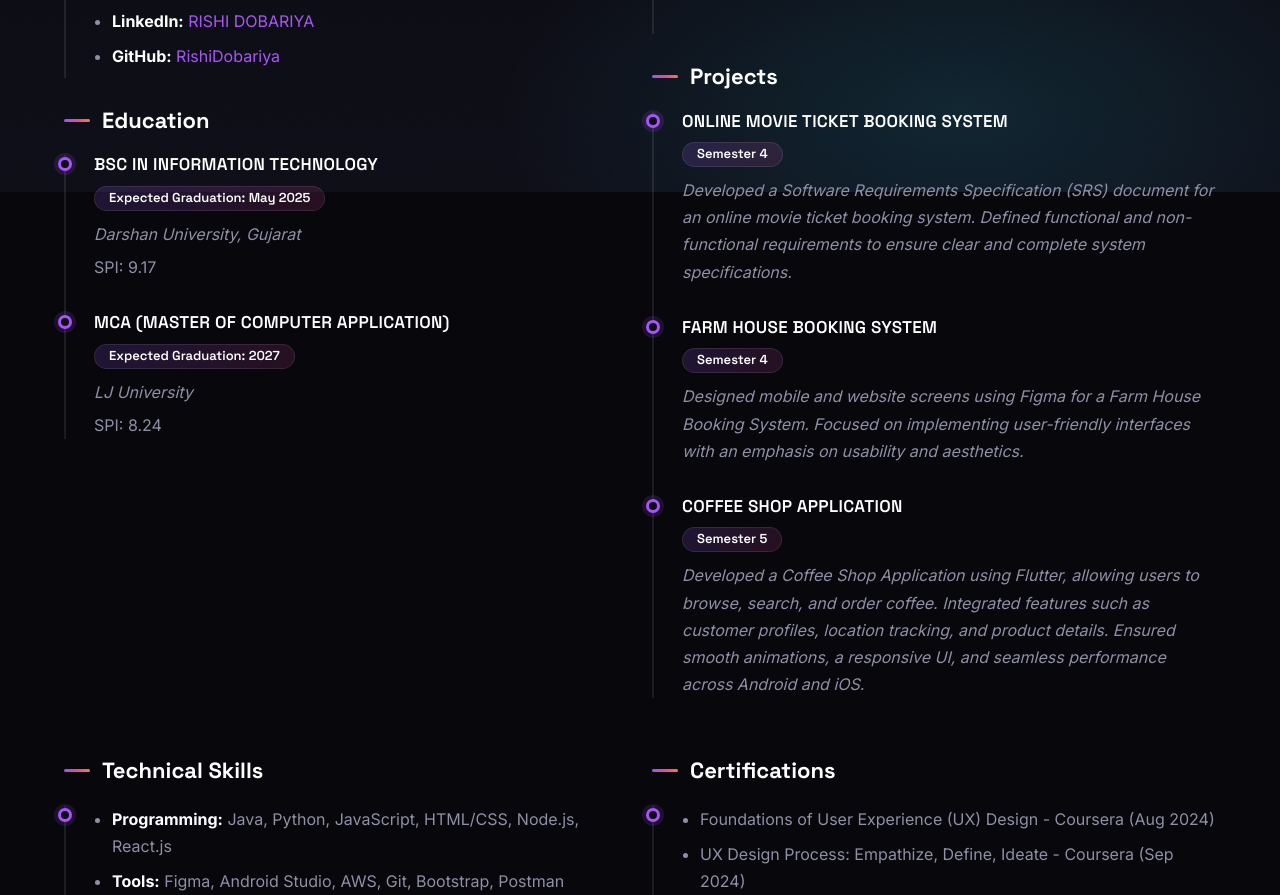
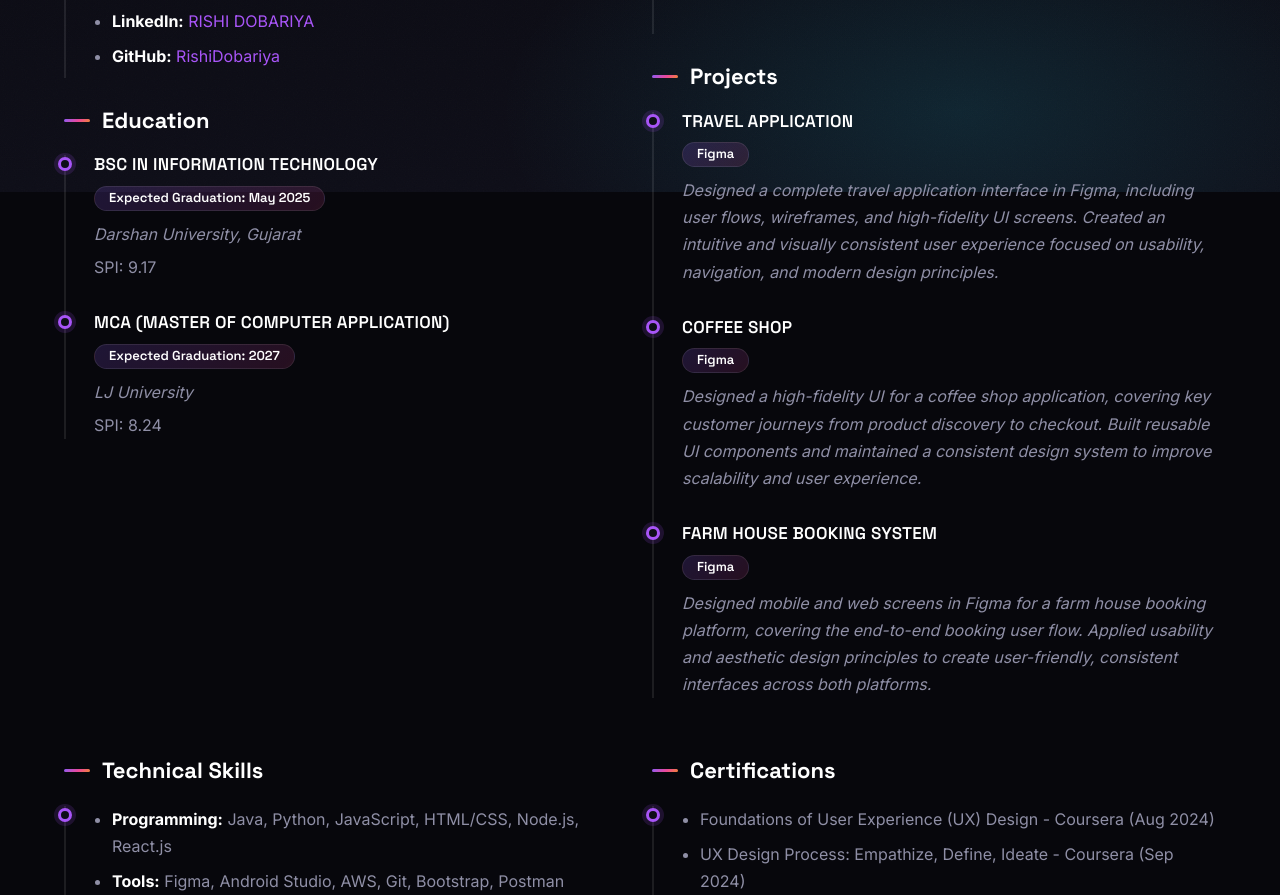
Before and after one commit to RishiDobariya/portfolio, a React (Vite) app: page /resume in a window 1280 px wide. Shown: the part 608-1503 px from the top of the page. Built offline with nearby package versions, Linux system fonts and the light colour scheme.

Commit message:
Update resume projects from Rishi resume PDF

```diff
--- a/src/pages/Resume.jsx
+++ b/src/pages/Resume.jsx
@@ -17,6 +17,24 @@ export default function Resume() {
     company: 'Triovex Solutions',
     text: 'Designed real-world website interfaces and user experiences using UI/UX design principles.',
   }
+
+  const projects = [
+    {
+      title: 'Travel Application',
+      period: 'Figma',
+      text: 'Designed a complete travel application interface in Figma, including user flows, wireframes, and high-fidelity UI screens. Created an intuitive and visually consistent user experience focused on usability, navigation, and modern design principles.',
+    },
+    {
+      title: 'Coffee Shop',
+      period: 'Figma',
+      text: 'Designed a high-fidelity UI for a coffee shop application, covering key customer journeys from product discovery to checkout. Built reusable UI components and maintained a consistent design system to improve scalability and user experience.',
+    },
+    {
+      title: 'Farm House Booking System',
+      period: 'Figma',
+      text: 'Designed mobile and web screens in Figma for a farm house booking platform, covering the end-to-end booking user flow. Applied usability and aesthetic design principles to create user-friendly, consistent interfaces across both platforms.',
+    },
+  ]
 
   return (
     <section id="resume" className="resume section">
@@ -69,7 +87,7 @@ export default function Resume() {
             </div>
 
             <h3 className="resume-title">Projects</h3>
-            {resume.projects.map((project) => (
+            {projects.map((project) => (
               <div className="resume-item" key={project.title}>
                 <h4>{project.title}</h4>
                 <h5>{project.period}</h5>
```
